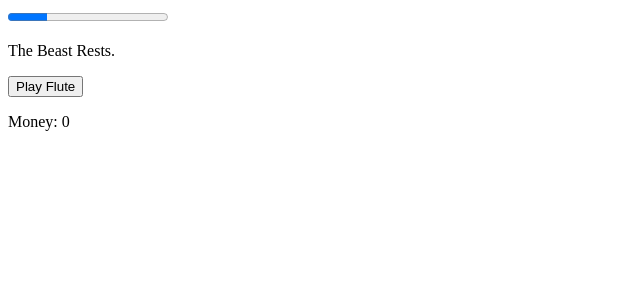
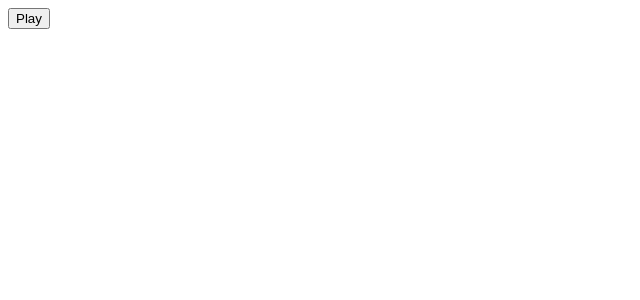
Before and after one commit to SHewitt95/beast-awakens, a Svelte app: page / in a window 1280 px wide. Shown: the top 300 px of the page, without its empty margins (0-640 px from the left). Built offline with nearby package versions, Linux system fonts and the light colour scheme.

Commit message:
add Play button

```diff
--- a/src/App.svelte
+++ b/src/App.svelte
@@ -4,7 +4,7 @@
   import BeastStatus from "./lib/BeastStatus.svelte";
   import ResetButton from "./lib/ResetButton.svelte";
   import { MAX_COUNT_VALUE, MIN_COUNT_VALUE, INITIAL_RATE_OF_CHANGE } from "./lib/ReadableStore";
-  import { count, money, gameOver } from "./lib/WritableStore";
+  import { count, money, gameOver, gameStart } from "./lib/WritableStore";
 
   function gameLoop() {
     $count = Math.max(Math.min($count += $INITIAL_RATE_OF_CHANGE, $MAX_COUNT_VALUE), $MIN_COUNT_VALUE);
@@ -14,10 +14,16 @@
     window.requestAnimationFrame(gameLoop)
   }
 
+  function play() {
+    $gameStart = true;
     window.requestAnimationFrame(gameLoop);
+  }
 </script>
 
 <main>
+  {#if !$gameStart}
+    <button on:click="{play}">Play</button>
+  {:else}
     <ProgressBar value={$count} />
     <BeastStatus />
     <FluteButton />
@@ -25,6 +31,7 @@
       <ResetButton />
     {/if}
     <p>Money: {$money}</p>
+  {/if}
 </main>
 
 <style>
--- a/src/lib/WritableStore.ts
+++ b/src/lib/WritableStore.ts
@@ -5,4 +5,5 @@ import { writable } from 'svelte/store';
 export let count: Writable<number> = writable(0);
 export let clickCount: Writable<number> = writable(0);
 export let money: Writable<number> = writable(0);
+export let gameStart: Writable<boolean> = writable(false);
 export let gameOver: Writable<boolean> = writable(false);
```
Lines whose indentation alone changed are shown as unchanged.
